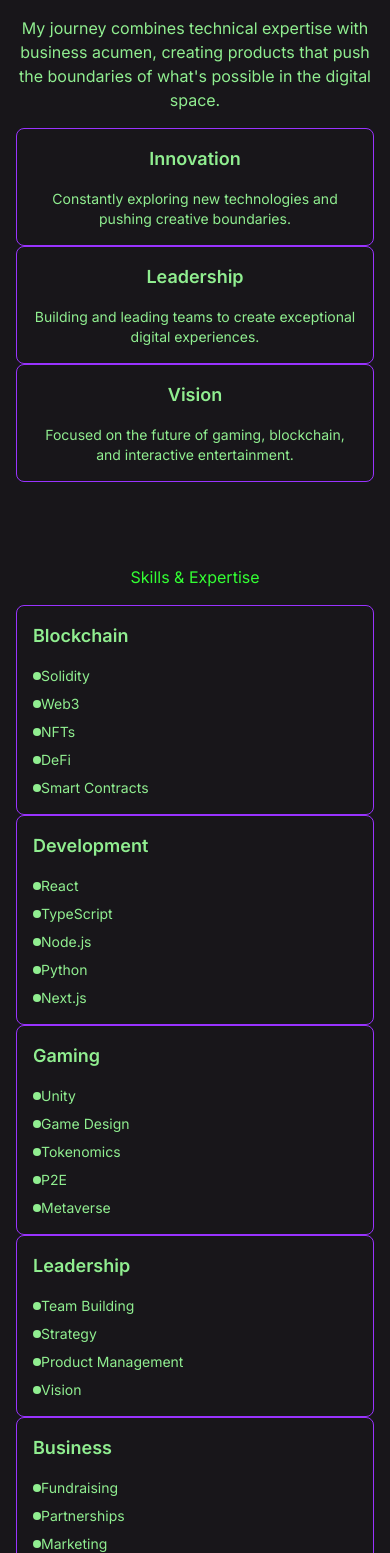
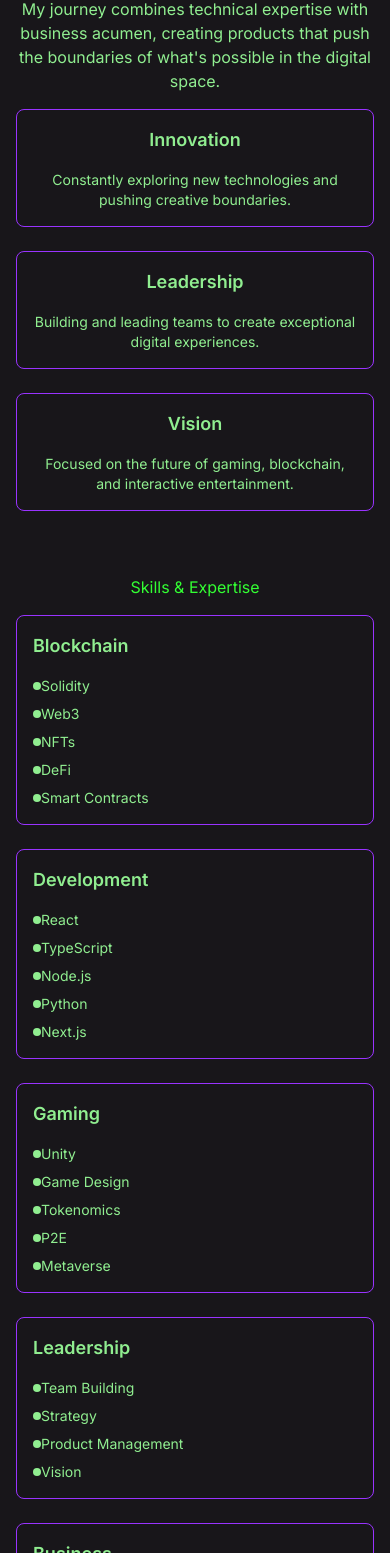
Before and after one commit to 0xPlayerOne/v0-personal-website, a Next.js app: page / in a window 390 px wide. Shown: the part 1055-2608 px from the top of the page. Built offline with nearby package versions, Linux system fonts and the light colour scheme.

Commit message:
feat: switch to CSS-in-JS for responsive layouts
Replace Tailwind grid with custom ResponsiveGrid for consistent rendering.

#VERCEL_SKIP

Co-authored-by: NiftyAndy <83057795+0xPlayerOne@users.noreply.github.com>

```diff
--- a/components/ui/client-wrapper.tsx
+++ /dev/null
@@ -1,24 +0,0 @@
-"use client"
-
-import type React from "react"
-
-import { useEffect, useState } from "react"
-
-interface ClientWrapperProps {
-  children: React.ReactNode
-  fallback?: React.ReactNode
-}
-
-export function ClientWrapper({ children, fallback = null }: ClientWrapperProps) {
-  const [isClient, setIsClient] = useState(false)
-
-  useEffect(() => {
-    setIsClient(true)
-  }, [])
-
-  if (!isClient) {
-    return <>{fallback}</>
-  }
-
-  return <>{children}</>
-}
--- /dev/null
+++ b/components/ui/responsive-grid.tsx
@@ -0,0 +1,63 @@
+"use client"
+
+import type React from "react"
+import { useEffect, useState } from "react"
+
+interface ResponsiveGridProps {
+  children: React.ReactNode
+  cols?: {
+    default: number
+    sm?: number
+    md?: number
+    lg?: number
+    xl?: number
+  }
+  gap?: number
+  className?: string
+}
+
+export function ResponsiveGrid({
+  children,
+  cols = { default: 1, md: 2, lg: 3 },
+  gap = 24,
+  className = "",
+}: ResponsiveGridProps) {
+  const [gridCols, setGridCols] = useState(cols.default)
+  const [isClient, setIsClient] = useState(false)
+
+  useEffect(() => {
+    setIsClient(true)
+
+    const updateCols = () => {
+      const width = window.innerWidth
+
+      if (width >= 1280 && cols.xl) {
+        setGridCols(cols.xl)
+      } else if (width >= 1024 && cols.lg) {
+        setGridCols(cols.lg)
+      } else if (width >= 768 && cols.md) {
+        setGridCols(cols.md)
+      } else if (width >= 640 && cols.sm) {
+        setGridCols(cols.sm)
+      } else {
+        setGridCols(cols.default)
+      }
+    }
+
+    updateCols()
+    window.addEventListener("resize", updateCols)
+    return () => window.removeEventListener("resize", updateCols)
+  }, [cols])
+
+  const gridStyle: React.CSSProperties = {
+    display: "grid",
+    gridTemplateColumns: `repeat(${isClient ? gridCols : cols.default}, 1fr)`,
+    gap: `${gap}px`,
+  }
+
+  return (
+    <div className={className} style={gridStyle}>
+      {children}
+    </div>
+  )
+}
--- a/views/about-section.tsx
+++ b/views/about-section.tsx
@@ -1,6 +1,6 @@
 import { Section } from "@/components/ui/section"
 import { Typography } from "@/components/ui/typography"
-import { ClientWrapper } from "@/components/ui/client-wrapper"
+import { ResponsiveGrid } from "@/components/ui/responsive-grid"
 import { SITE_BORDER_COLOR } from "@/constants/colors"
 
 export function AboutSection() {
@@ -18,24 +18,8 @@ export function AboutSection() {
           My journey combines technical expertise with business acumen, creating products that push the boundaries of
           what's possible in the digital space.
         </Typography>
-        <ClientWrapper
-          fallback={
-            <div className="grid grid-cols-1 gap-6 mt-8">
-              {[1, 2, 3].map((i) => (
-                <div
-                  key={i}
-                  className="text-center p-4 rounded-lg"
-                  style={{ border: `1px solid ${SITE_BORDER_COLOR}` }}
-                >
-                  <Typography variant="h3" align="center" color="secondary" gutterBottom>
-                    Loading...
-                  </Typography>
-                </div>
-              ))}
-            </div>
-          }
-        >
-          <div className="grid grid-cols-1 md:grid-cols-3 gap-6 sm:gap-8 mt-8 sm:mt-12">
+        <div className="mt-8 sm:mt-12">
+          <ResponsiveGrid cols={{ default: 1, md: 3 }} gap={24}>
             <div className="text-center p-4 sm:p-6 rounded-lg" style={{ border: `1px solid ${SITE_BORDER_COLOR}` }}>
               <Typography variant="h3" align="center" color="secondary" gutterBottom>
                 Innovation
@@ -60,8 +44,8 @@ export function AboutSection() {
                 Focused on the future of gaming, blockchain, and interactive entertainment.
               </Typography>
             </div>
-          </div>
-        </ClientWrapper>
+          </ResponsiveGrid>
+        </div>
       </div>
     </Section>
   )
--- a/views/contact-section.tsx
+++ b/views/contact-section.tsx
@@ -1,6 +1,6 @@
 import { Section } from "@/components/ui/section"
 import { Typography } from "@/components/ui/typography"
-import { ClientWrapper } from "@/components/ui/client-wrapper"
+import { ResponsiveGrid } from "@/components/ui/responsive-grid"
 import { SITE_BORDER_COLOR, SITE_BTN_COLOR, CANVAS_COLOR } from "@/constants/colors"
 
 export function ContactSection() {
@@ -13,20 +13,8 @@ export function ContactSection() {
         <Typography variant="body1" align="center" gutterBottom>
           Interested in collaborating, discussing opportunities, or just want to connect? I'd love to hear from you.
         </Typography>
-        <ClientWrapper
-          fallback={
-            <div className="grid grid-cols-1 gap-6 mb-8">
-              {[1, 2, 3].map((i) => (
-                <div key={i} className="p-4 rounded-lg" style={{ border: `1px solid ${SITE_BORDER_COLOR}` }}>
-                  <Typography variant="h3" align="center" color="secondary" gutterBottom>
-                    Loading...
-                  </Typography>
-                </div>
-              ))}
-            </div>
-          }
-        >
-          <div className="grid grid-cols-1 sm:grid-cols-3 gap-6 sm:gap-8 mb-8 sm:mb-12">
+        <div className="mb-8 sm:mb-12">
+          <ResponsiveGrid cols={{ default: 1, sm: 3 }} gap={24}>
             <div className="p-4 sm:p-6 rounded-lg" style={{ border: `1px solid ${SITE_BORDER_COLOR}` }}>
               <Typography variant="h3" align="center" color="secondary" gutterBottom>
                 Twitter
@@ -51,8 +39,8 @@ export function ContactSection() {
                 @AMahoneyFernandes
               </Typography>
             </div>
-          </div>
-        </ClientWrapper>
+          </ResponsiveGrid>
+        </div>
         <button
           className="font-bold py-3 sm:py-4 px-6 sm:px-8 rounded-lg text-base sm:text-lg transition-colors hover:opacity-80"
           style={{
--- a/views/projects-section.tsx
+++ b/views/projects-section.tsx
@@ -1,6 +1,6 @@
 import { Section } from "@/components/ui/section"
 import { Typography } from "@/components/ui/typography"
-import { ClientWrapper } from "@/components/ui/client-wrapper"
+import { ResponsiveGrid } from "@/components/ui/responsive-grid"
 import { SITE_BORDER_COLOR, SITE_BTN_COLOR, CANVAS_COLOR } from "@/constants/colors"
 
 export function ProjectsSection() {
@@ -10,20 +10,7 @@ export function ProjectsSection() {
         Projects
       </Typography>
       <div className="max-w-6xl mx-auto">
-        <ClientWrapper
-          fallback={
-            <div className="grid grid-cols-1 gap-6">
-              {[1, 2, 3, 4].map((i) => (
-                <div key={i} className="p-6 rounded-lg" style={{ border: `1px solid ${SITE_BORDER_COLOR}` }}>
-                  <Typography variant="h3" color="secondary" gutterBottom>
-                    Loading...
-                  </Typography>
-                </div>
-              ))}
-            </div>
-          }
-        >
-          <div className="grid grid-cols-1 lg:grid-cols-2 gap-6 sm:gap-8">
+        <ResponsiveGrid cols={{ default: 1, lg: 2 }} gap={24}>
           {[
             {
               title: "Nifty League",
@@ -73,8 +60,7 @@ export function ProjectsSection() {
               </div>
             </div>
           ))}
-          </div>
-        </ClientWrapper>
+        </ResponsiveGrid>
       </div>
     </Section>
   )
--- a/views/skills-section.tsx
+++ b/views/skills-section.tsx
@@ -1,6 +1,6 @@
 import { Section } from "@/components/ui/section"
 import { Typography } from "@/components/ui/typography"
-import { ClientWrapper } from "@/components/ui/client-wrapper"
+import { ResponsiveGrid } from "@/components/ui/responsive-grid"
 import { SITE_TEXT_COLOR, SITE_BORDER_COLOR } from "@/constants/colors"
 
 export function SkillsSection() {
@@ -10,20 +10,7 @@ export function SkillsSection() {
         Skills & Expertise
       </Typography>
       <div className="max-w-6xl mx-auto">
-        <ClientWrapper
-          fallback={
-            <div className="grid grid-cols-1 gap-6">
-              {[1, 2, 3, 4, 5, 6].map((i) => (
-                <div key={i} className="p-4 rounded-lg" style={{ border: `1px solid ${SITE_BORDER_COLOR}` }}>
-                  <Typography variant="h3" color="secondary" gutterBottom>
-                    Loading...
-                  </Typography>
-                </div>
-              ))}
-            </div>
-          }
-        >
-          <div className="grid grid-cols-1 sm:grid-cols-2 lg:grid-cols-3 gap-6 sm:gap-8">
+        <ResponsiveGrid cols={{ default: 1, sm: 2, lg: 3 }} gap={24}>
           {[
             { category: "Blockchain", skills: ["Solidity", "Web3", "NFTs", "DeFi", "Smart Contracts"] },
             { category: "Development", skills: ["React", "TypeScript", "Node.js", "Python", "Next.js"] },
@@ -49,8 +36,7 @@ export function SkillsSection() {
               </ul>
             </div>
           ))}
-          </div>
-        </ClientWrapper>
+        </ResponsiveGrid>
       </div>
     </Section>
   )
```
Lines whose indentation alone changed are shown as unchanged.
